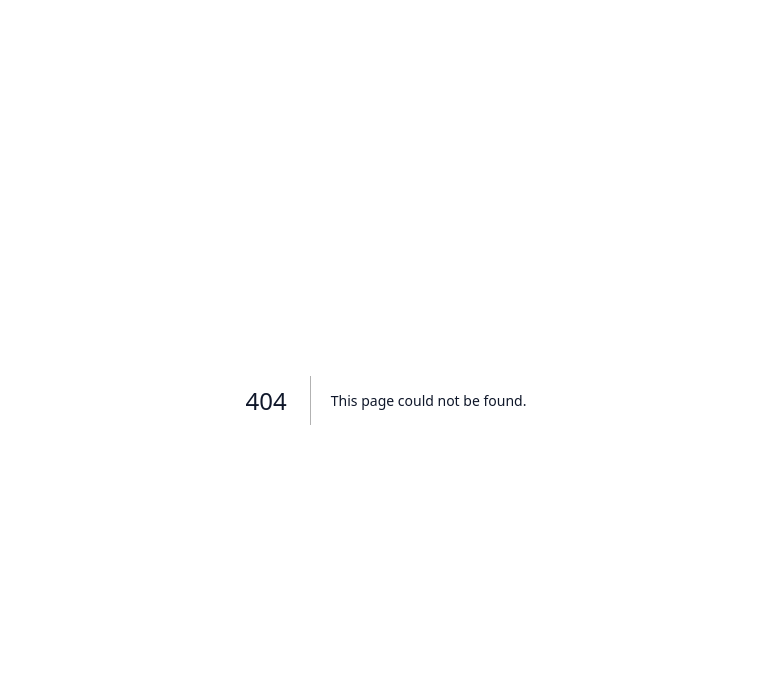
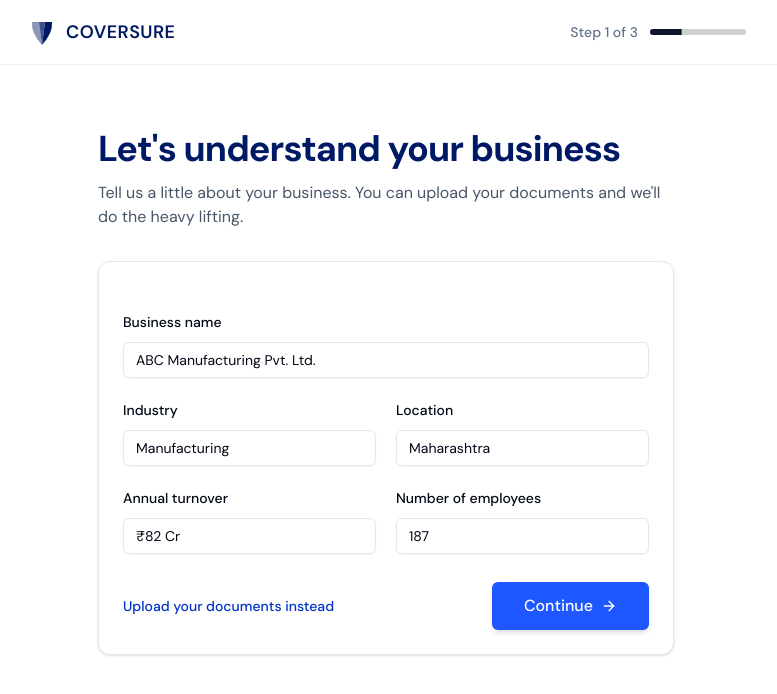
Before and after one commit to HBKRohan1981/coversure-business, a Next.js app: page /onboarding in a window 1280 px wide. Before the commit this address had no page. Shown: the top 694 px of the page, without its empty margins (254-1031 px from the left). Built offline with nearby package versions, Linux system fonts and the light colour scheme.

Commit message:
feat: onboarding form (Screen 2)

```diff
--- /dev/null
+++ b/src/app/onboarding/layout.tsx
@@ -0,0 +1,26 @@
+import { Logo } from "@/components/brand/Logo";
+import { Progress } from "@/components/ui/progress";
+
+export default function OnboardingLayout({
+  children,
+}: {
+  children: React.ReactNode;
+}) {
+  return (
+    <div className="flex min-h-screen flex-col bg-white">
+      <header className="border-b border-slate-200/70 bg-white/80 backdrop-blur-md">
+        <div className="mx-auto flex w-full max-w-3xl items-center justify-between px-6 py-4">
+          <Logo />
+          <div className="flex items-center gap-3">
+            <span className="text-sm font-medium text-slate-500">Step 1 of 3</span>
+            <Progress value={33} className="h-1.5 w-24" />
+          </div>
+        </div>
+      </header>
+
+      <main className="flex flex-1 justify-center px-6 py-12 md:py-16">
+        <div className="w-full max-w-xl">{children}</div>
+      </main>
+    </div>
+  );
+}
--- /dev/null
+++ b/src/app/onboarding/page.tsx
@@ -0,0 +1,112 @@
+"use client";
+
+import { useState } from "react";
+import Link from "next/link";
+import { useRouter } from "next/navigation";
+import { ArrowRight } from "lucide-react";
+import { Card, CardContent, CardHeader } from "@/components/ui/card";
+import { Input } from "@/components/ui/input";
+import { Label } from "@/components/ui/label";
+import { Button } from "@/components/ui/button";
+import { demoCompany } from "@/lib/demo-data";
+
+export default function OnboardingPage() {
+  const router = useRouter();
+  const { profile } = demoCompany;
+
+  const [businessName, setBusinessName] = useState(profile.name);
+  const [industry, setIndustry] = useState(profile.industry);
+  const [location, setLocation] = useState(profile.location);
+  const [turnover, setTurnover] = useState(profile.turnover);
+  const [employees, setEmployees] = useState(String(profile.employees));
+
+  function handleContinue(e: React.FormEvent) {
+    e.preventDefault();
+    router.push("/onboarding/upload");
+  }
+
+  return (
+    <div>
+      <h1 className="text-3xl font-bold tracking-tight text-midnight sm:text-4xl">
+        Let&apos;s understand your business
+      </h1>
+      <p className="mt-3 text-base text-slate-600">
+        Tell us a little about your business. You can upload your documents
+        and we&apos;ll do the heavy lifting.
+      </p>
+
+      <Card className="mt-8 border-slate-200">
+        <CardHeader className="pb-0" />
+        <CardContent className="pt-6">
+          <form onSubmit={handleContinue} className="space-y-5">
+            <div className="space-y-2">
+              <Label htmlFor="businessName">Business name</Label>
+              <Input
+                id="businessName"
+                value={businessName}
+                onChange={(e) => setBusinessName(e.target.value)}
+              />
+            </div>
+
+            <div className="grid gap-5 sm:grid-cols-2">
+              <div className="space-y-2">
+                <Label htmlFor="industry">Industry</Label>
+                <Input
+                  id="industry"
+                  value={industry}
+                  onChange={(e) => setIndustry(e.target.value)}
+                />
+              </div>
+              <div className="space-y-2">
+                <Label htmlFor="location">Location</Label>
+                <Input
+                  id="location"
+                  value={location}
+                  onChange={(e) => setLocation(e.target.value)}
+                />
+              </div>
+            </div>
+
+            <div className="grid gap-5 sm:grid-cols-2">
+              <div className="space-y-2">
+                <Label htmlFor="turnover">Annual turnover</Label>
+                <Input
+                  id="turnover"
+                  value={turnover}
+                  onChange={(e) => setTurnover(e.target.value)}
+                />
+              </div>
+              <div className="space-y-2">
+                <Label htmlFor="employees">Number of employees</Label>
+                <Input
+                  id="employees"
+                  type="number"
+                  inputMode="numeric"
+                  value={employees}
+                  onChange={(e) => setEmployees(e.target.value)}
+                />
+              </div>
+            </div>
+
+            <div className="flex flex-col gap-4 pt-2 sm:flex-row sm:items-center sm:justify-between">
+              <Link
+                href="/onboarding/upload"
+                className="text-sm font-medium text-royal underline-offset-4 hover:underline"
+              >
+                Upload your documents instead
+              </Link>
+              <Button
+                type="submit"
+                size="lg"
+                className="h-12 gap-2 bg-electric px-8 text-base text-white shadow-md hover:bg-royal sm:w-auto"
+              >
+                Continue
+                <ArrowRight className="size-4" />
+              </Button>
+            </div>
+          </form>
+        </CardContent>
+      </Card>
+    </div>
+  );
+}
```
